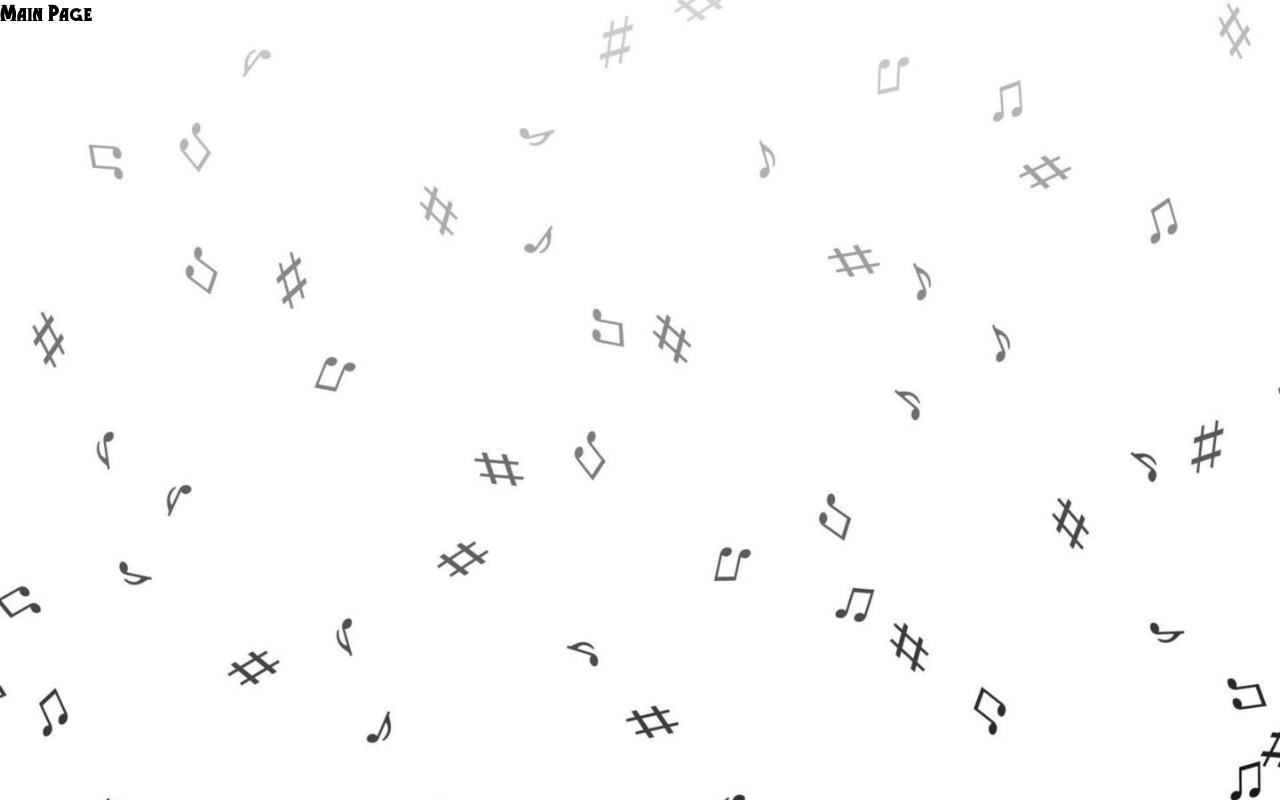
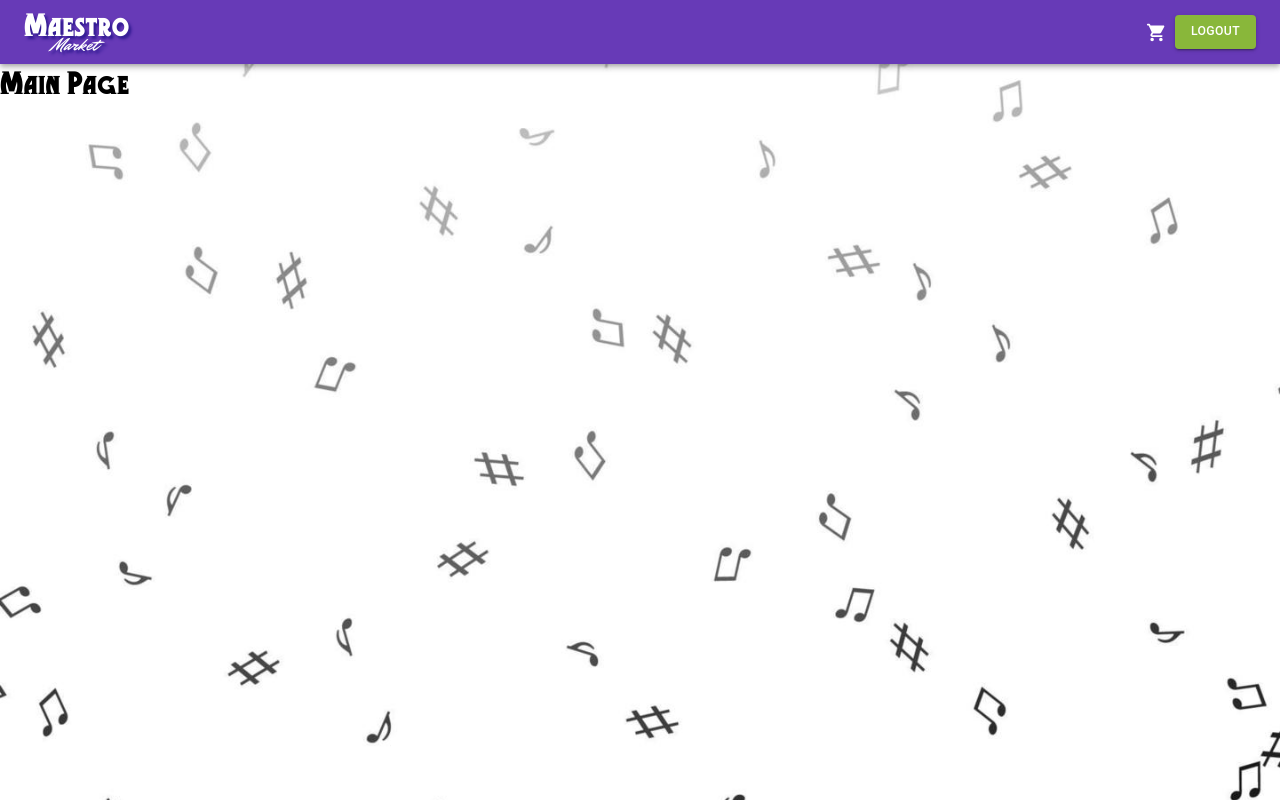
Before and after one commit to OKitel/eCommerceApp, a React (Vite) app: page / in a window 1280 px wide. Built offline with nearby package versions, Linux system fonts and the light colour scheme.

Commit message:
feat: add Header

```diff
--- a/src/components/App.tsx
+++ b/src/components/App.tsx
@@ -1,9 +1,11 @@
 import { Routes, Route } from 'react-router-dom';
 import { NotFound } from '../pages/NotFound/NotFound';
+import { Header } from './Header/Header';
 
 export const App: React.FC = (): JSX.Element => {
   return (
     <>
+      <Header />
       <Routes>
         <Route path="/" element={<h1>Main Page</h1>}></Route>
         <Route path="/login" element={<h1>Login Page</h1>}></Route>
--- /dev/null
+++ b/src/components/Header/Header.tsx
@@ -0,0 +1,58 @@
+import * as React from 'react';
+import AppBar from '@mui/material/AppBar';
+import Box from '@mui/material/Box';
+import Toolbar from '@mui/material/Toolbar';
+import Button from '@mui/material/Button';
+import { Link as RouterLink, useNavigate } from 'react-router-dom';
+import ShoppingCartRoundedIcon from '@mui/icons-material/ShoppingCartRounded';
+import IconButton from '@mui/material/IconButton';
+import './styles.scss';
+
+// eslint-disable-next-line max-lines-per-function
+export const Header: React.FC = (): JSX.Element => {
+  const [isAuth, setIsAuth] = React.useState(true);
+  const navigate = useNavigate();
+  const handleCart = (): void => navigate('/cart');
+  return (
+    <Box sx={{ flexGrow: 1 }}>
+      <AppBar position="static">
+        <Toolbar>
+          <RouterLink to={'/'} className="logo">
+            Maestro
+            <span className="logo-sub">Market</span>
+          </RouterLink>
+          <IconButton size="medium" color="inherit" onClick={handleCart}>
+            <ShoppingCartRoundedIcon />
+          </IconButton>
+          {!isAuth && (
+            <>
+              <Button
+                component={RouterLink}
+                to="/login"
+                variant="contained"
+                sx={{ m: 1 }}
+                onClick={(): void => setIsAuth(true)}
+              >
+                Login
+              </Button>
+              <Button component={RouterLink} to="/registration" variant="contained">
+                Register
+              </Button>
+            </>
+          )}
+          {isAuth && (
+            <Button
+              component={RouterLink}
+              to="/"
+              variant="contained"
+              color="secondary"
+              onClick={(): void => setIsAuth(false)}
+            >
+              Logout
+            </Button>
+          )}
+        </Toolbar>
+      </AppBar>
+    </Box>
+  );
+};
--- /dev/null
+++ b/src/components/Header/styles.scss
@@ -0,0 +1,18 @@
+.logo {
+  text-decoration: none;
+  font-size: 2rem;
+  color: white;
+  flex-grow: 1;
+  text-shadow: 0.2rem 0.2rem 0.2rem #311b92;
+  position: relative;
+  margin-bottom: 1rem;
+}
+
+.logo-sub {
+  font-family: 'Mr Dafoe', cursive;
+  font-size: 1.3rem;
+  position: absolute;
+  bottom: -1rem;
+  left: 2rem;
+  text-shadow: 0.2rem 0.2rem 0.2rem #311b92;
+}
--- a/src/styles.scss
+++ b/src/styles.scss
@@ -1,4 +1,5 @@
 @import './assets/fonts/Gramophone/scss/Gramophone.scss';
+@import url('https://fonts.googleapis.com/css2?family=Mr+Dafoe&display=swap');
 
 * {
   margin: 0;
@@ -7,7 +8,7 @@
 }
 
 html {
-  font-size: 10px;
+  font-size: 14px;
   font-family: "GramophoneNF", Verdana, sans-serif;
 }
 
--- a/src/theme.ts
+++ b/src/theme.ts
@@ -7,6 +7,7 @@ export const theme = createTheme({
     },
     secondary: {
       main: '#89b73a',
+      contrastText: '#fff',
     },
   },
 });
```
